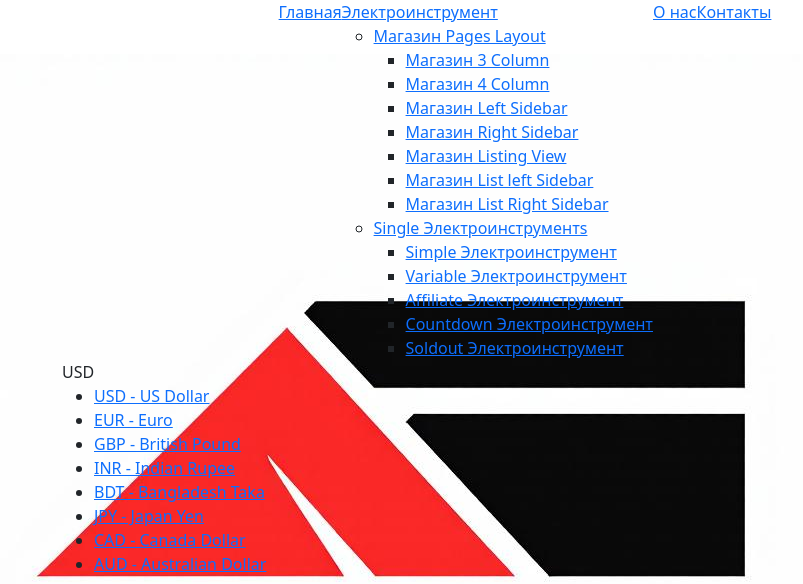
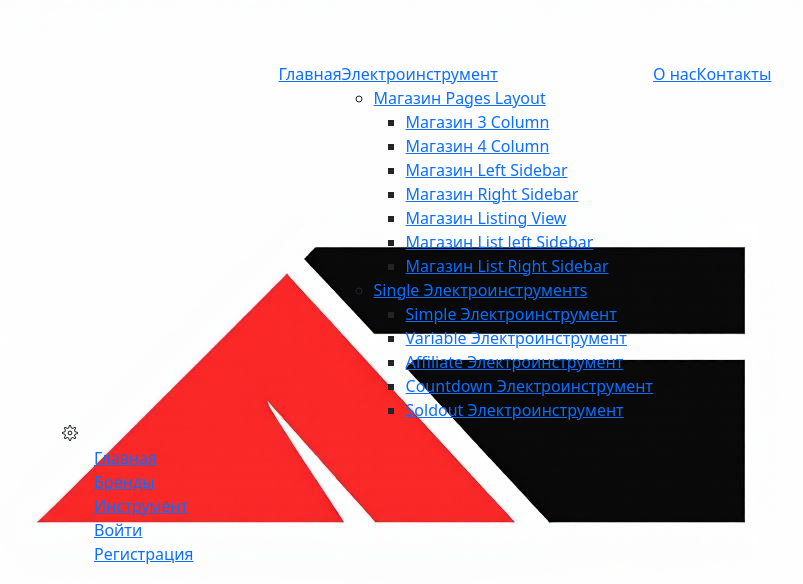
Before and after one commit to oleg425top/FinalyProject425, a Django app: page / in a window 1280 px wide. Shown: the top 584 px of the page, without its empty margins (210-1013 px from the left). Run offline with Django 5.2, Linux system fonts and the light colour scheme; some libraries are stand-ins or nearby versions.

Commit message:
Убрал лишнее в base.html

```diff
--- a/users/templates/users/base.html
+++ b/users/templates/users/base.html
@@ -108,19 +108,7 @@
               </ul>
             </div>
             <div class="header-action-area">
-              <div class="header-action-currency">
-                <span class="current-currency">USD</span>
-                <ul class="currency-dropdown">
-                  <li class="currency-item active"><a href="#/">USD - US Dollar</a></li>
-                  <li class="currency-item"><a href="#/">EUR - Euro</a></li>
-                  <li class="currency-item"><a href="#/">GBP - British Pound</a></li>
-                  <li class="currency-item"><a href="#/">INR - Indian Rupee</a></li>
-                  <li class="currency-item"><a href="#/">BDT - Bangladesh Taka</a></li>
-                  <li class="currency-item"><a href="#/">JPY - Japan Yen</a></li>
-                  <li class="currency-item"><a href="#/">CAD - Canada Dollar</a></li>
-                  <li class="currency-item"><a href="#/">AUD - Australian Dollar</a></li>
-                </ul>
-              </div>
+
               <div class="header-action-usermenu">
                 <div class="icon-usermenu"><i class="ti-settings"></i></div>
                 <ul class="user-menu">
```
